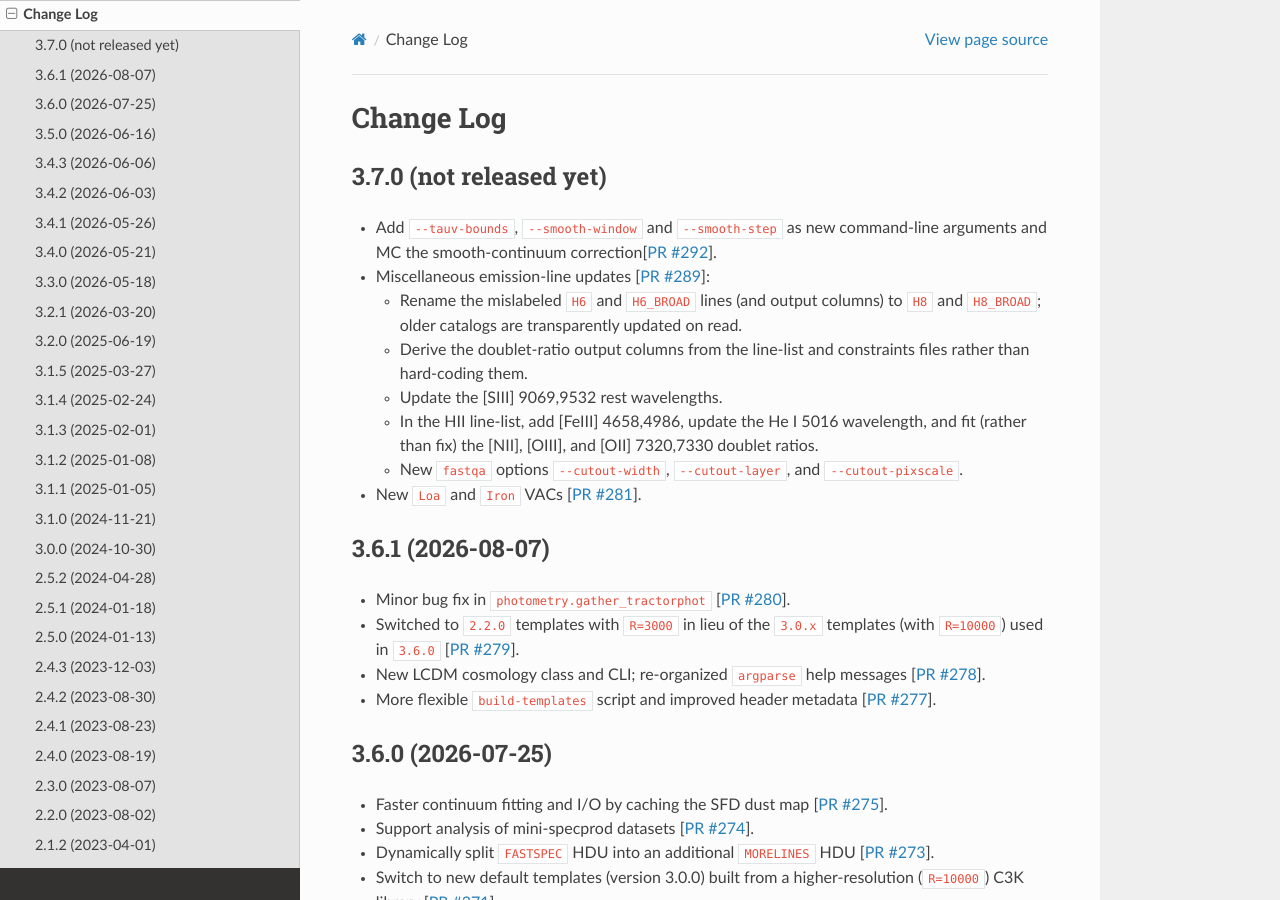
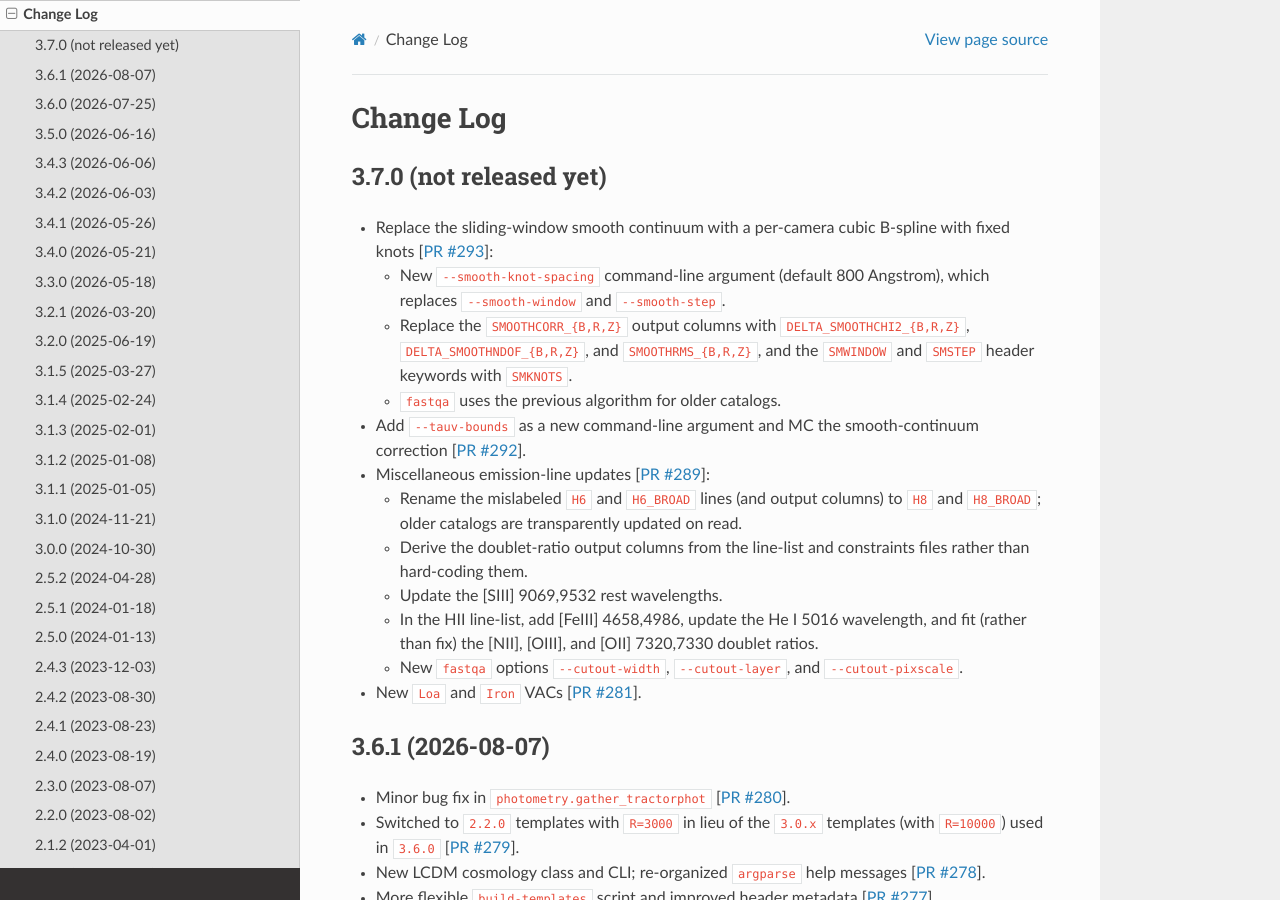
Before and after one commit to desihub/fastspecfit, a Sphinx documentation site: the page built from doc/changes.rst, in a window 1280 px wide and 900 px high. Built offline with Sphinx 7.4.7 and the Read the Docs theme 3.1.0, drawn with Linux system fonts in a browser that asks for light colours; the version number could not be read and is left out.

Commit message:
update change log [ci skip]

```diff
--- a/doc/changes.rst
+++ b/doc/changes.rst
@@ -5,9 +5,19 @@ Change Log
 3.7.0 (not released yet)
 ------------------------
 
-* Add ``--tauv-bounds``, ``--smooth-window`` and ``--smooth-step`` as
-  new command-line arguments and MC the smooth-continuum
-  correction[`PR #292`_].
+* Replace the sliding-window smooth continuum with a per-camera cubic
+  B-spline with fixed knots [`PR #293`_]:
+
+  * New ``--smooth-knot-spacing`` command-line argument (default 800
+    Angstrom), which replaces ``--smooth-window`` and ``--smooth-step``.
+  * Replace the ``SMOOTHCORR_{B,R,Z}`` output columns with
+    ``DELTA_SMOOTHCHI2_{B,R,Z}``, ``DELTA_SMOOTHNDOF_{B,R,Z}``, and
+    ``SMOOTHRMS_{B,R,Z}``, and the ``SMWINDOW`` and ``SMSTEP`` header
+    keywords with ``SMKNOTS``.
+  * ``fastqa`` uses the previous algorithm for older catalogs.
+
+* Add ``--tauv-bounds`` as a new command-line argument and MC the
+  smooth-continuum correction [`PR #292`_].
 * Miscellaneous emission-line updates [`PR #289`_]:
 
   * Rename the mislabeled ``H6`` and ``H6_BROAD`` lines (and output columns)
@@ -24,6 +34,7 @@ Change Log
 
 * New ``Loa`` and ``Iron`` VACs [`PR #281`_].
 
+.. _`PR #293`: https://github.com/desihub/fastspecfit/pull/293
 .. _`PR #292`: https://github.com/desihub/fastspecfit/pull/292
 .. _`PR #289`: https://github.com/desihub/fastspecfit/pull/289
 .. _`PR #281`: https://github.com/desihub/fastspecfit/pull/281
```
